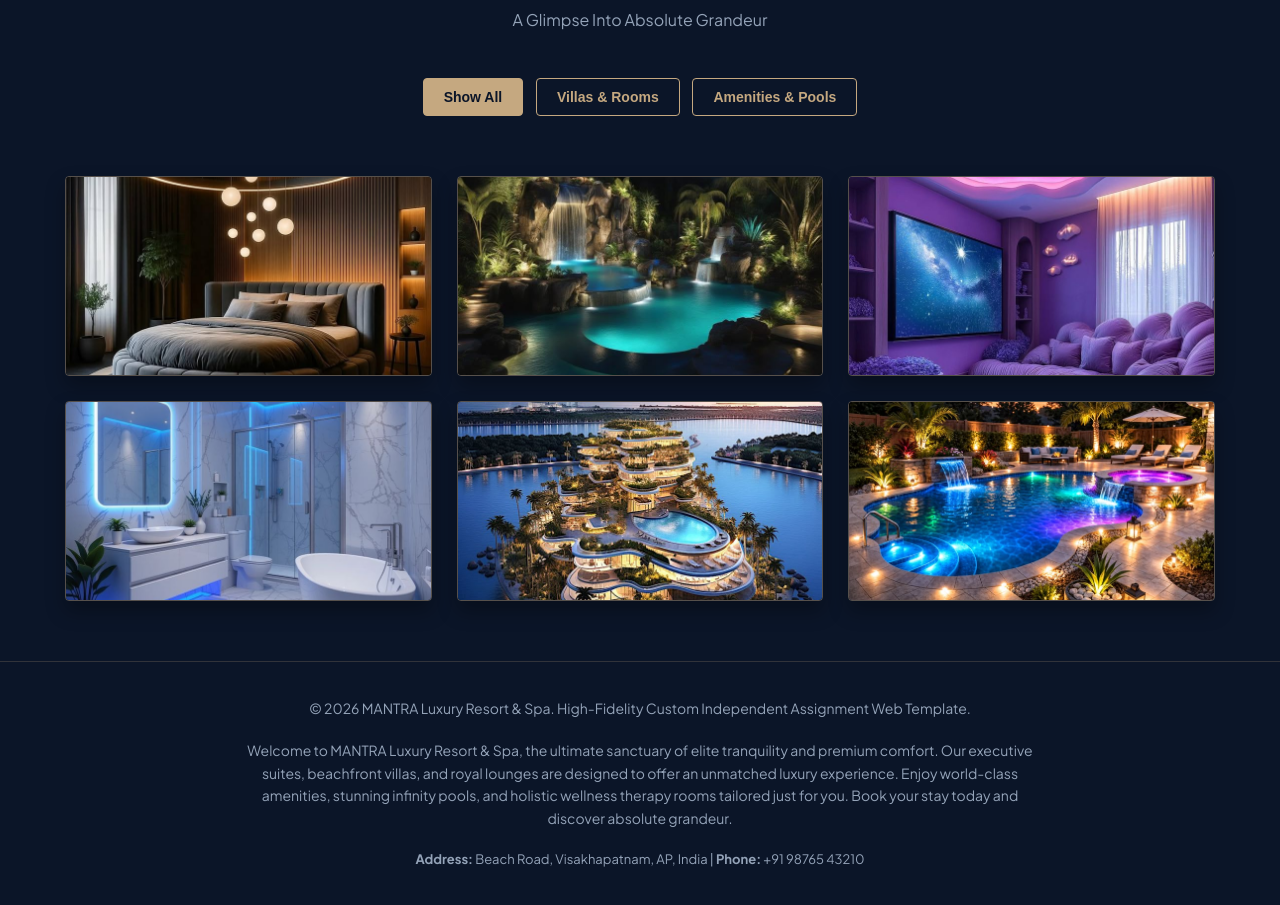
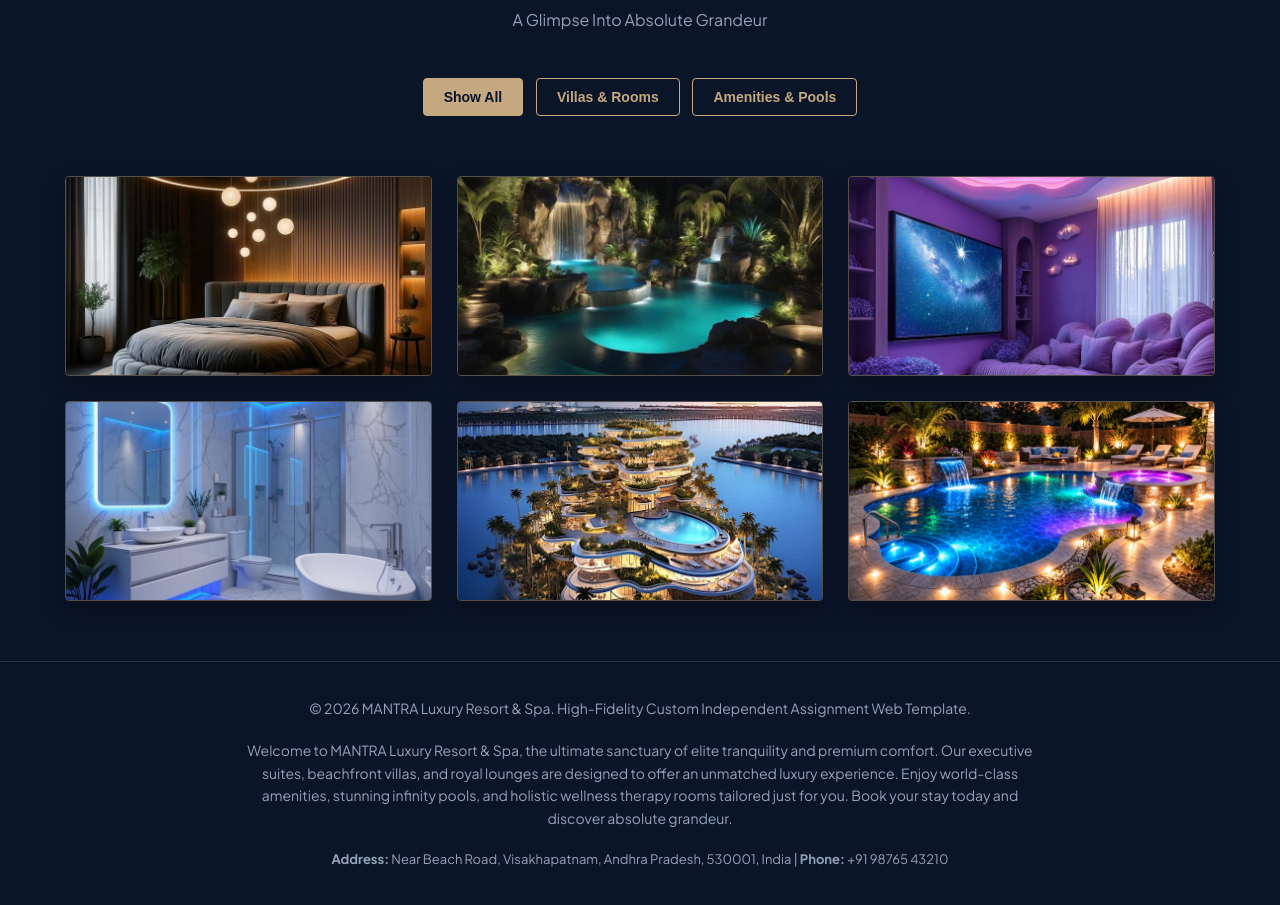
Before and after one commit to avuladisnysandhya-cloud/Mantra_2026_Summer_School_Assignment-1, a plain HTML site: page gallery.html in a window 1280 px wide. Shown: the part 190-1095 px from the top of the page. Drawn offline with Linux system fonts and the light colour scheme.

Commit message:
Update gallery.html

```diff
--- a/gallery.html
+++ b/gallery.html
@@ -166,9 +166,8 @@
     <p style="color: #94a3b8; font-size: 14px; max-width: 800px; margin: 20px auto; text-align: center; line-height: 1.6;">
       Welcome to MANTRA Luxury Resort & Spa, the ultimate sanctuary of elite tranquility and premium comfort. Our executive suites, beachfront villas, and royal lounges are designed to offer an unmatched luxury experience. Enjoy world-class amenities, stunning infinity pools, and holistic wellness therapy rooms tailored just for you. Book your stay today and discover absolute grandeur.
     </p>
-
     <p style="font-size: 13px; color: #94a3b8; margin-top: 15px;">
-      <strong>Address:</strong> Beach Road, Visakhapatnam, AP, India | <strong>Phone:</strong> +91 98765 43210
+      <strong>Address:</strong> Near Beach Road, Visakhapatnam, Andhra Pradesh, 530001, India | <strong>Phone:</strong> +91 98765 43210
     </p>
 </footer>
   <script src="script.js"></script>
```
